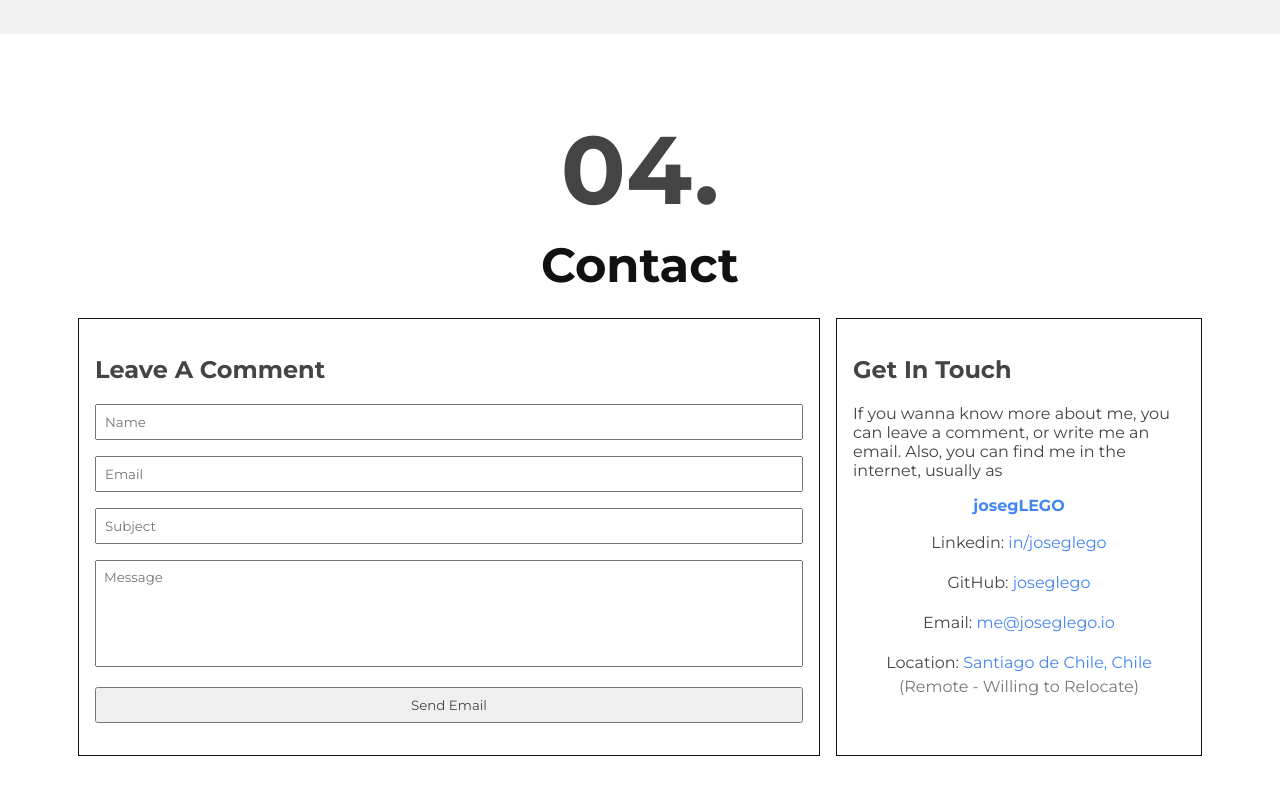
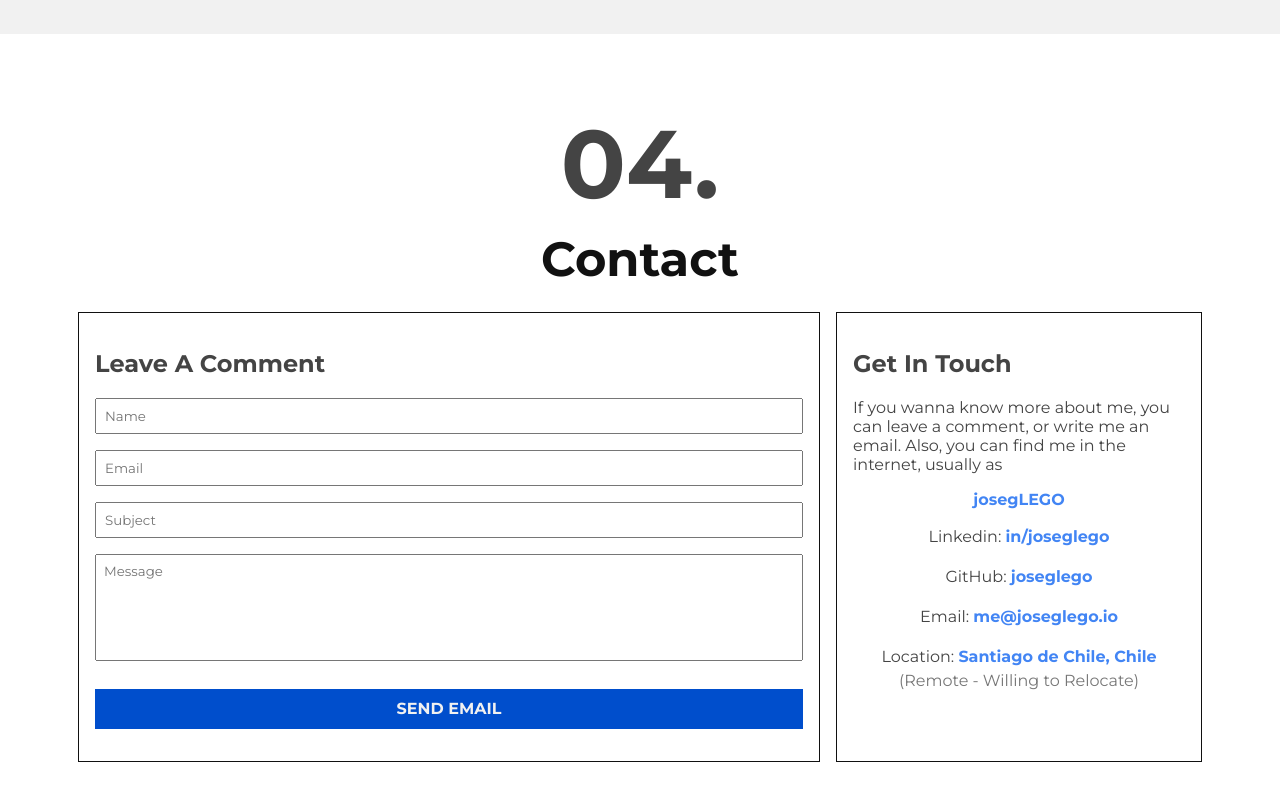
Before and after one commit to joseglego/joseglego.github.io, a Next.js app: page / in a window 1280 px wide. Shown: the part 3550-4350 px from the top of the page. Built offline with nearby package versions, Linux system fonts and the light colour scheme.

Commit message:
feat(Contact): apply Button component styles on submit message

```diff
--- a/components/Contact/Contact.module.css
+++ b/components/Contact/Contact.module.css
@@ -74,6 +74,7 @@
 
 .socialList a {
   color: var(--primary-color);
+  font-weight: bold;
 }
 
 .extraInfo {
--- a/components/Contact/index.js
+++ b/components/Contact/index.js
@@ -1,6 +1,8 @@
 import Section from '../Section';
 
 import useField from '../../hooks/useField';
+
+import buttonStyles from '../Button/Button.module.css';
 import styles from './Contact.module.css';
 
 function Contact () {
@@ -71,7 +73,7 @@ function Contact () {
               <label htmlFor="message" className={styles.screenReaderOnly}>Message</label>
               <textarea {...messageField} />
             </div>
-            <input type="submit" id="leButton" className="btn btn-danger btn-block" value="Send Email" onClick={sendEmail}/>
+            <input type="submit" id="leButton" className={`${buttonStyles.btn} ${buttonStyles.btnPrimary}`} value="Send Email" onClick={sendEmail}/>
           </form>
         </div>
         <div className={styles.socialMedia}>
```
